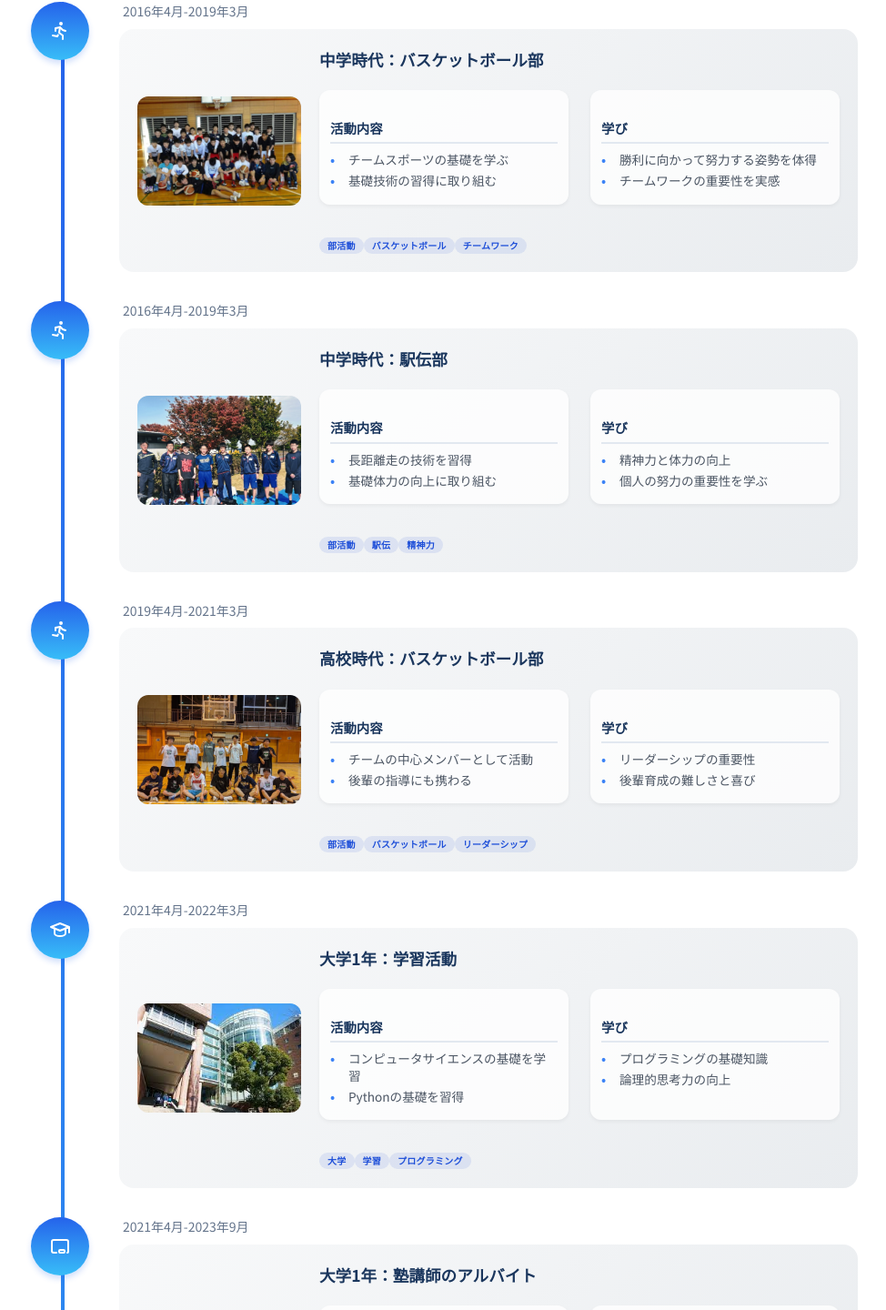
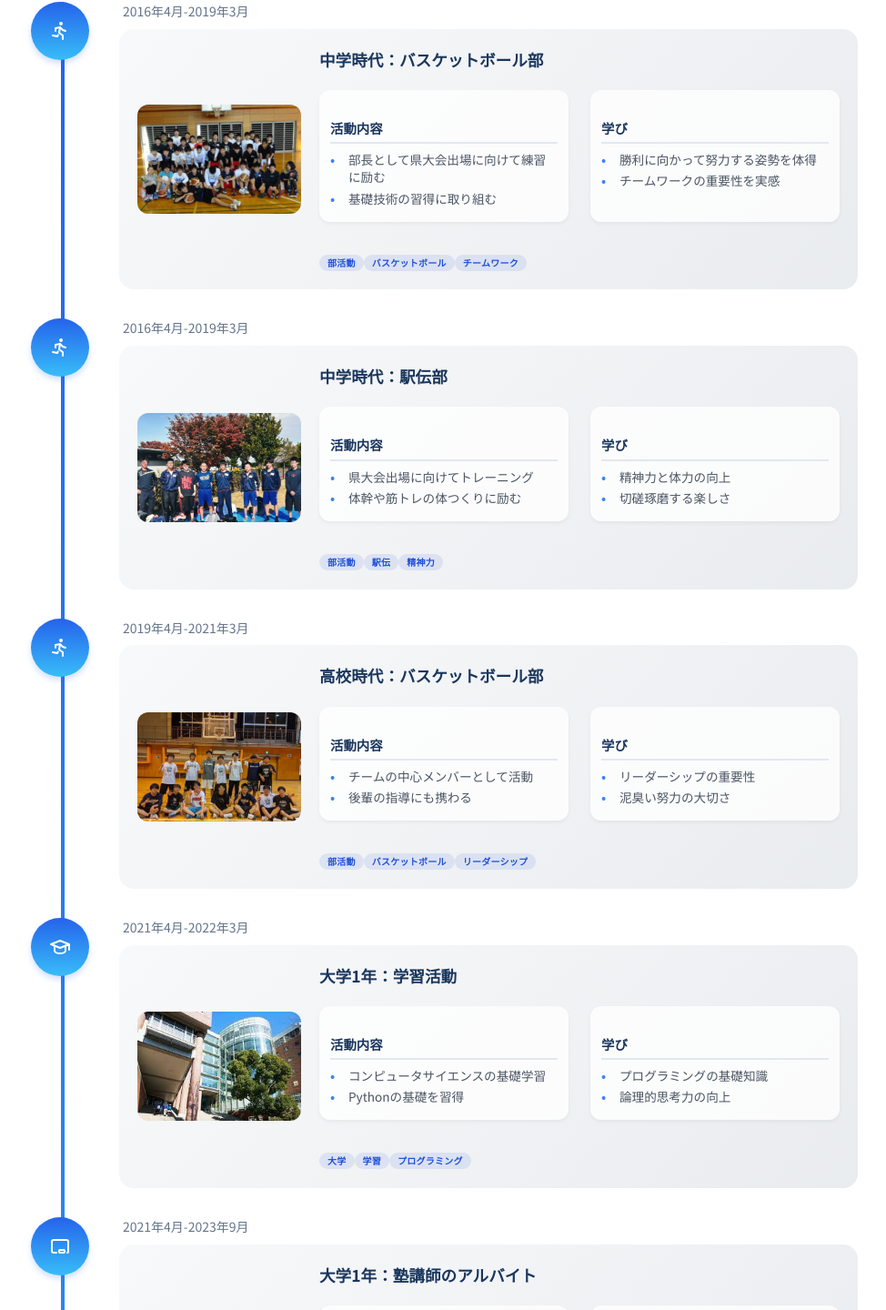
Before and after one commit to Yuma-Tsukakoshi/MyPortfolio, a Next.js app: page / in a window 1280 px wide. Shown: the part 2025-3465 px from the top of the page at 91% size, without its empty margins (147-1121 px from the left). Built offline with nearby package versions, Linux system fonts and the light colour scheme.

Commit message:
add: Carrerパート完成

```diff
--- a/components/career/Career.tsx
+++ b/components/career/Career.tsx
@@ -37,7 +37,7 @@ export function Profile() {
       year: "2016-2019",
       title: "中学時代：バスケットボール部",
       description:
-        "【活動内容】\n・チームスポーツの基礎を学ぶ\n・基礎技術の習得に取り組む\n\n【学び】\n・勝利に向かって努力する姿勢を体得\n・チームワークの重要性を実感",
+        "【活動内容】\n・部長として県大会出場に向けて練習に励む\n・基礎技術の習得に取り組む\n\n【学び】\n・勝利に向かって努力する姿勢を体得\n・チームワークの重要性を実感",
       image: "/images/career/junior_basket.png",
       tags: ["部活動", "バスケットボール", "チームワーク"],
       icon: <IconRun size={24} />,
@@ -47,7 +47,7 @@ export function Profile() {
       year: "2016-2019",
       title: "中学時代：駅伝部",
       description:
-        "【活動内容】\n・長距離走の技術を習得\n・基礎体力の向上に取り組む\n\n【学び】\n・精神力と体力の向上\n・個人の努力の重要性を学ぶ",
+        "【活動内容】\n・県大会出場に向けてトレーニング\n・体幹や筋トレの体つくりに励む\n\n【学び】\n・精神力と体力の向上\n・切磋琢磨する楽しさ",
       image: "/images/career/ekiden.png",
       tags: ["部活動", "駅伝", "精神力"],
       icon: <IconRun size={24} />,
@@ -57,7 +57,7 @@ export function Profile() {
       year: "2019-2021",
       title: "高校時代：バスケットボール部",
       description:
-        "【活動内容】\n・チームの中心メンバーとして活動\n・後輩の指導にも携わる\n\n【学び】\n・リーダーシップの重要性\n・後輩育成の難しさと喜び",
+        "【活動内容】\n・チームの中心メンバーとして活動\n・後輩の指導にも携わる\n\n【学び】\n・リーダーシップの重要性\n・泥臭い努力の大切さ",
       image: "/images/career/high_basket.png",
       tags: ["部活動", "バスケットボール", "リーダーシップ"],
       icon: <IconRun size={24} />,
@@ -67,7 +67,7 @@ export function Profile() {
       year: "2021",
       title: "大学1年：学習活動",
       description:
-        "【活動内容】\n・コンピュータサイエンスの基礎を学習\n・Pythonの基礎を習得\n\n【学び】\n・プログラミングの基礎知識\n・論理的思考力の向上",
+        "【活動内容】\n・コンピュータサイエンスの基礎学習\n・Pythonの基礎を習得\n\n【学び】\n・プログラミングの基礎知識\n・論理的思考力の向上",
       image: "/images/career/yagami.png",
       tags: ["大学", "学習", "プログラミング"],
       icon: <IconSchool size={24} />,
@@ -87,7 +87,7 @@ export function Profile() {
       year: "2022",
       title: "大学2年：プログラミング学習コミュニティPOSSEに入会",
       description:
-        "【活動内容】\n・Web開発の学習を開始\n・HTML、CSS、JavaScript、PHP、Docker、MySQLを習得\n\n【学び】\n・最新技術の習得方法\n・実践的な開発スキル",
+        "【活動内容】\n・Web開発の学習を開始\n・HTML、CSS、JavaScript、PHP、Docker、MySQLを習得\n\n【学び】\n・Webサービスの設計手法\n・実践的な開発スキル",
       image: "/images/career/posse_all.png",
       tags: ["Web開発", "技術学習", "プログラミング"],
       icon: <IconCode size={24} />,
@@ -107,7 +107,7 @@ export function Profile() {
       year: "2023-",
       title: "大学3年：株式会社アンチパターン",
       description:
-        "【活動内容】\n・Web開発インターンとして活動\n・エンジニアの組織作りを担当\n\n【学び】\n・実務での開発プロセス\n・組織運営の重要性",
+        "【活動内容】\n・Web開発インターンとして活動\n・エンジニアの組織作りを担当\n\n【学び】\n・実務での開発プロセス\n・エンジニア組織運営の重要性",
       image: "/images/career/antipattern.png",
       tags: ["Web開発", "インターン", "組織運営"],
       icon: <IconBriefcase size={24} />,
```
